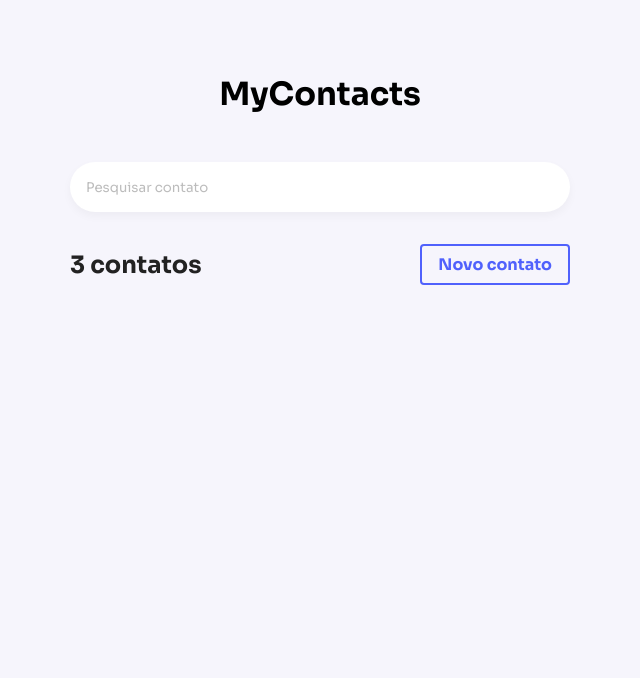
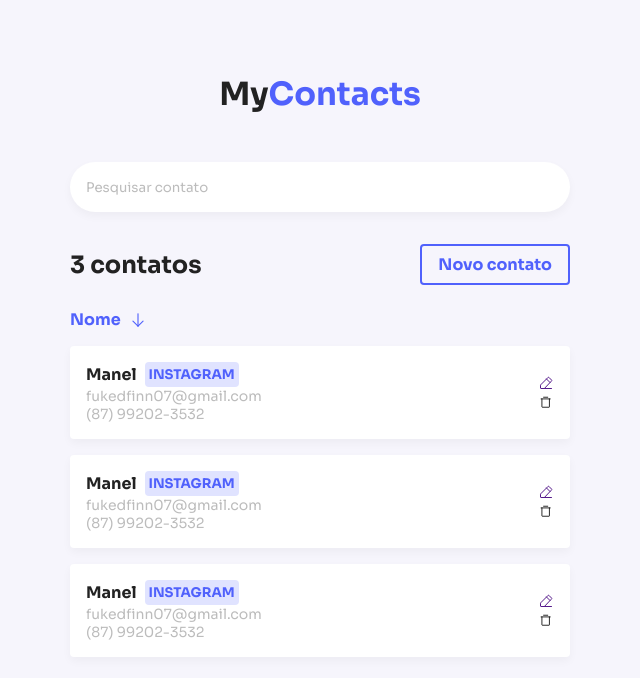
Before and after one commit to emanoelhenrick/MyContactsFront, a React (Vite) app: page / in a window 1280 px wide. Shown: the top 678 px of the page, without its empty margins (320-960 px from the left). Built offline with nearby package versions, Linux system fonts and the light colour scheme.

Commit message:
add contact list

```diff
--- a/package.json
+++ b/package.json
@@ -9,6 +9,7 @@
     "preview": "vite preview"
   },
   "dependencies": {
+    "phosphor-react": "^1.4.1",
     "react": "^18.2.0",
     "react-dom": "^18.2.0",
     "styled-components": "^5.3.6"
--- a/src/assets/styles/global.ts
+++ b/src/assets/styles/global.ts
@@ -11,6 +11,7 @@ export default createGlobalStyle`
   body {
     font-size: 16px;
     background: ${props => props.theme.colors.background};
+    color: ${props => props.theme.colors.gray[900]};
 
   }
 
--- a/src/assets/styles/themes/default.ts
+++ b/src/assets/styles/themes/default.ts
@@ -6,6 +6,10 @@ export default {
       light: "#6674f4",
       lighter: "#e0e3ff",
       dark: "#3346f0"
+    },
+    gray: {
+      900: "#222",
+      200: "#bcbcbc"
     }
   }
 }
--- a/src/components/ContactsList/index.tsx
+++ b/src/components/ContactsList/index.tsx
@@ -1,4 +1,5 @@
-import { ContactsContainer, Header } from "./styles"
+import { ArrowDown, PencilSimpleLine, TrashSimple } from "phosphor-react"
+import { Card, ContactsContainer, Header, ListContainer } from "./styles"
 
 export function ContactsList() {
   return (
@@ -7,6 +8,81 @@ export function ContactsList() {
         <strong>3 contatos</strong>
         <a href="">Novo contato</a>
       </Header>
+
+      <ListContainer>
+        <header>
+          <button type="button" className="sort-button">
+            <span>Nome</span>
+            <ArrowDown size={18} />
+          </button>
+        </header>
+
+        <Card>
+          <div className="info">
+            <div className="contact-name">
+              <strong>Manel</strong>
+              <small>instagram</small>
+            </div>
+            <span>fukedfinn07@gmail.com</span>
+            <span>(87) 99202-3532</span>
+          </div>
+
+
+          <div className="actions">
+            <a href="">
+              <PencilSimpleLine />
+            </a>
+
+            <button type="button">
+              <TrashSimple />
+            </button>
+          </div>
+        </Card>
+
+        <Card>
+          <div className="info">
+            <div className="contact-name">
+              <strong>Manel</strong>
+              <small>instagram</small>
+            </div>
+            <span>fukedfinn07@gmail.com</span>
+            <span>(87) 99202-3532</span>
+          </div>
+
+
+          <div className="actions">
+            <a href="">
+              <PencilSimpleLine />
+            </a>
+
+            <button type="button">
+              <TrashSimple />
+            </button>
+          </div>
+        </Card>
+
+        <Card>
+          <div className="info">
+            <div className="contact-name">
+              <strong>Manel</strong>
+              <small>instagram</small>
+            </div>
+            <span>fukedfinn07@gmail.com</span>
+            <span>(87) 99202-3532</span>
+          </div>
+
+
+          <div className="actions">
+            <a href="">
+              <PencilSimpleLine />
+            </a>
+
+            <button type="button">
+              <TrashSimple />
+            </button>
+          </div>
+        </Card>
+      </ListContainer>
     </ContactsContainer>
   )
 }
--- a/src/components/ContactsList/styles.ts
+++ b/src/components/ContactsList/styles.ts
@@ -29,3 +29,75 @@ export const Header = styled.header`
     }
   }
 `
+
+export const ListContainer = styled.div`
+  margin-top: 24px;
+  display: flex;
+  flex-direction: column;
+  gap: 16px;
+
+  header {
+    button {
+      background: transparent;
+      border: none;
+      display: flex;
+      align-items: center;
+      gap: 8px;
+      color: ${props => props.theme.colors.primary.main};
+
+      span {
+        font-size: 16px;
+        font-weight: bold;
+
+        }
+      }
+  }
+`
+
+export const Card = styled.div`
+  background: #fff;
+  box-shadow: 0px 4px 10px rgba(0, 0, 0, 0.04);
+  padding: 16px;
+  border-radius: 4px;
+  display: flex;
+  align-items: center;
+  justify-content: space-between;
+
+  .info {
+    .contact-name {
+      display: flex;
+      align-items: center;
+
+      small {
+        background: ${props => props.theme.colors.primary.lighter};
+        color: ${props => props.theme.colors.primary.main};
+        font-weight: bold;
+        text-transform: uppercase;
+        padding: 4px;
+        border-radius: 4px;
+        margin-left: 8px;
+      }
+    }
+
+    span {
+      display: block;
+      font-size: 14px;
+      color: ${props => props.theme.colors.gray[200]};
+    }
+  }
+
+  .actions {
+    display: flex;
+    flex-direction: column;
+    align-items: center;
+
+    button {
+      background: transparent;
+      border: none;
+      line-height: 0;
+    }
+
+
+  }
+
+`
--- a/src/components/Header/index.tsx
+++ b/src/components/Header/index.tsx
@@ -3,7 +3,7 @@ import { HeaderContainer, InputSearchContainer } from "./styles"
 export function Header() {
   return (
     <HeaderContainer>
-      <h1>MyContacts</h1>
+      <h1>My<span>Contacts</span></h1>
 
       <InputSearchContainer>
         <input type="text" placeholder="Pesquisar contato"/>
--- a/src/components/Header/styles.ts
+++ b/src/components/Header/styles.ts
@@ -6,6 +6,14 @@ export const HeaderContainer = styled.header`
   justify-content: center;
   flex-direction: column;
   align-items: center;
+
+  h1 {
+    color: #222;
+
+    span {
+      color: ${props => props.theme.colors.primary.main}
+    }
+  }
 
 `
 export const InputSearchContainer = styled.div`
```
Also changed, not shown: 1 other file (tests, documents, lock files or other folders).
